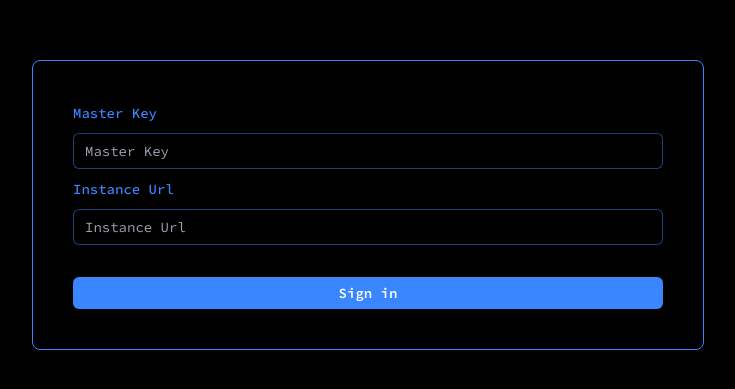
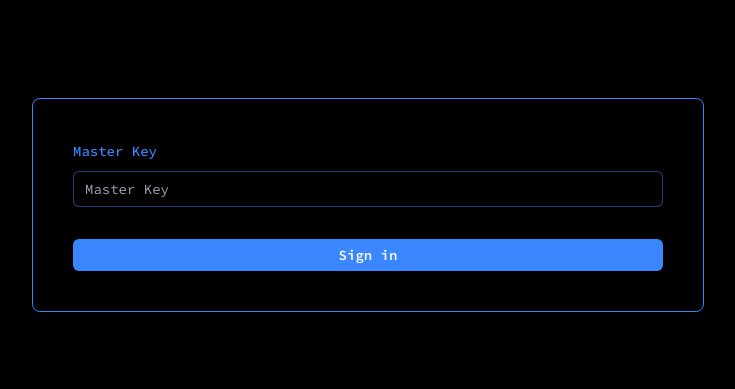
Before and after one commit to BRAVO68WEB/shx, a Next.js app in the folder packages/dashboard/: page / in a window 1280 px wide. Shown: the part 195-584 px from the top of the page, without its empty margins (272-1007 px from the left). Built offline with nearby package versions, Linux system fonts and the light colour scheme.

Commit message:
removed instanceURL accept system

```diff
--- a/packages/dashboard/api/index.ts
+++ b/packages/dashboard/api/index.ts
@@ -27,11 +27,11 @@ class ApiSdk {
 			if (typeof window === 'undefined') {
 				const { cookies } = await import('next/headers');
 				config.headers['x-shx-api-key'] = cookies().get('apiKey')?.value;
-				config.baseURL = cookies().get('instanceUrl')?.value;
+
 			} else {
 				config.headers['x-shx-api-key'] = Cookies.get().apiKey ?? '';
-				config.baseURL = Cookies.get('instanceUrl') ?? '';
 			}
+			config.baseURL = process.env.NEXT_PUBLIC_INSTANCE_URL
 
 			return config;
 		});
--- a/packages/dashboard/app/(dashboard)/dashboard/layout.tsx
+++ b/packages/dashboard/app/(dashboard)/dashboard/layout.tsx
@@ -2,7 +2,6 @@ import { sidebarGroups } from '@/lib/sidebar';
 import { cookies } from 'next/headers';
 import Link from 'next/link';
 import { redirect } from 'next/navigation';
-import React from 'react';
 
 interface DashboardLayoutProps {
 	children: React.ReactNode;
@@ -12,8 +11,7 @@ const Layout = ({ children }: DashboardLayoutProps) => {
 	const cookieList = cookies();
 	const apiKey = cookieList.has('apiKey');
 	const masterKey = cookieList.has('masterKey');
-	const instanceUrl = cookieList.has('instanceUrl');
-	if (!apiKey || !masterKey || !instanceUrl) redirect('/');
+	if (!apiKey || !masterKey) redirect('/');
 	return (
 		<div className="flex h-screen">
 			<div className="sidebar w-full max-w-xs h-screen bg-black flex flex-col overflow-x-hidden overflow-y-auto">
--- a/packages/dashboard/components/Lists/ApiKeyList/index.tsx
+++ b/packages/dashboard/components/Lists/ApiKeyList/index.tsx
@@ -22,7 +22,6 @@ function ApiKeyList({ data }: ApiKeyListProps) {
 			if (apiKey.endsWith(key.substring(9))) {
 				Cookies.remove('apiKey');
 				Cookies.remove('masterKey');
-				Cookies.remove('instanceUrl');
 				router.replace('/');
 			}
 			setApiKeys(old => old.filter(key => key.keyID !== id));
--- a/packages/dashboard/components/Lists/ShortenUrlList/index.tsx
+++ b/packages/dashboard/components/Lists/ShortenUrlList/index.tsx
@@ -27,7 +27,7 @@ function ShortenUrlList({ data }: ShortenUrlListProps) {
 		state: false,
 	});
 	const [input, setInput] = useState('');
-	const [instanceUrl, setInstanceURL] = useState('');
+
 	const onAddURL = async (url: string) => {
 		try {
 			await api.url.uploadUrl(url);
@@ -59,9 +59,6 @@ function ShortenUrlList({ data }: ShortenUrlListProps) {
 		}
 	};
 
-	useEffect(() => {
-		setInstanceURL(Cookies.get('instanceUrl') ?? '');
-	}, []);
 	return (
 		<>
 			<URLControls onAddURL={onAddURL} />
@@ -103,10 +100,10 @@ function ShortenUrlList({ data }: ShortenUrlListProps) {
 							</td>
 							<td className="whitespace-nowrap  pl-4 text-sm font-medium text-white">
 								<div className="flex items-center gap-3">
-									<p className="w-80 truncate">{`${instanceUrl}/${short_key}`}</p>
+									<p className="w-80 truncate">{`${process.env.NEXT_PUBLIC_INSTANCE_URL}/${short_key}`}</p>
 									<a
 										referrerPolicy="no-referrer"
-										href={`${instanceUrl}/${short_key}`}
+										href={`${process.env.NEXT_PUBLIC_INSTANCE_URL}/${short_key}`}
 										target="_blank"
 										className="p-2 bg-white bg-opacity-10 rounded cursor-pointer"
 									>
--- a/packages/dashboard/components/LoginForm.tsx
+++ b/packages/dashboard/components/LoginForm.tsx
@@ -18,9 +18,8 @@ const LoginForm = () => {
 		resolver: zodResolver(LoginSchema),
 	});
 
-	const onSubmit = async ({ masterkey, instanceUrl }: LoginType) => {
+	const onSubmit = async ({ masterkey }: LoginType) => {
 		Cookies.set('masterKey', masterkey);
-		Cookies.set('instanceUrl', instanceUrl);
 		try {
 			const res = await api.apiKeys.createKey();
 			if (res) {
@@ -28,14 +27,12 @@ const LoginForm = () => {
 				router.push('/dashboard');
 			} else {
 				Cookies.remove('masterKey');
-				Cookies.remove('instanceUrl');
 				Cookies.remove('apiKey');
 			}
 		} catch (err) {
 			console.error(err);
 			toast.error('error');
 			Cookies.remove('masterKey');
-			Cookies.remove('instanceUrl');
 			Cookies.remove('apiKey');
 		}
 	};
@@ -53,14 +50,6 @@ const LoginForm = () => {
 				type="text"
 				id="masterKey"
 			/>
-			<Input
-				{...register('instanceUrl')}
-				label="Instance Url"
-				withLabel={true}
-				placeholder="Instance Url"
-				type="text"
-				id="instanceUrl"
-			/>
 			<Button type="submit" className="mt-8">
 				Sign in
 			</Button>
--- a/packages/dashboard/lib/validators/login.ts
+++ b/packages/dashboard/lib/validators/login.ts
@@ -2,7 +2,6 @@ import { z } from 'zod';
 
 export const LoginSchema = z.object({
 	masterkey: z.string().max(256),
-	instanceUrl: z.string().url(),
 });
 
 export type LoginType = z.infer<typeof LoginSchema>;
```
